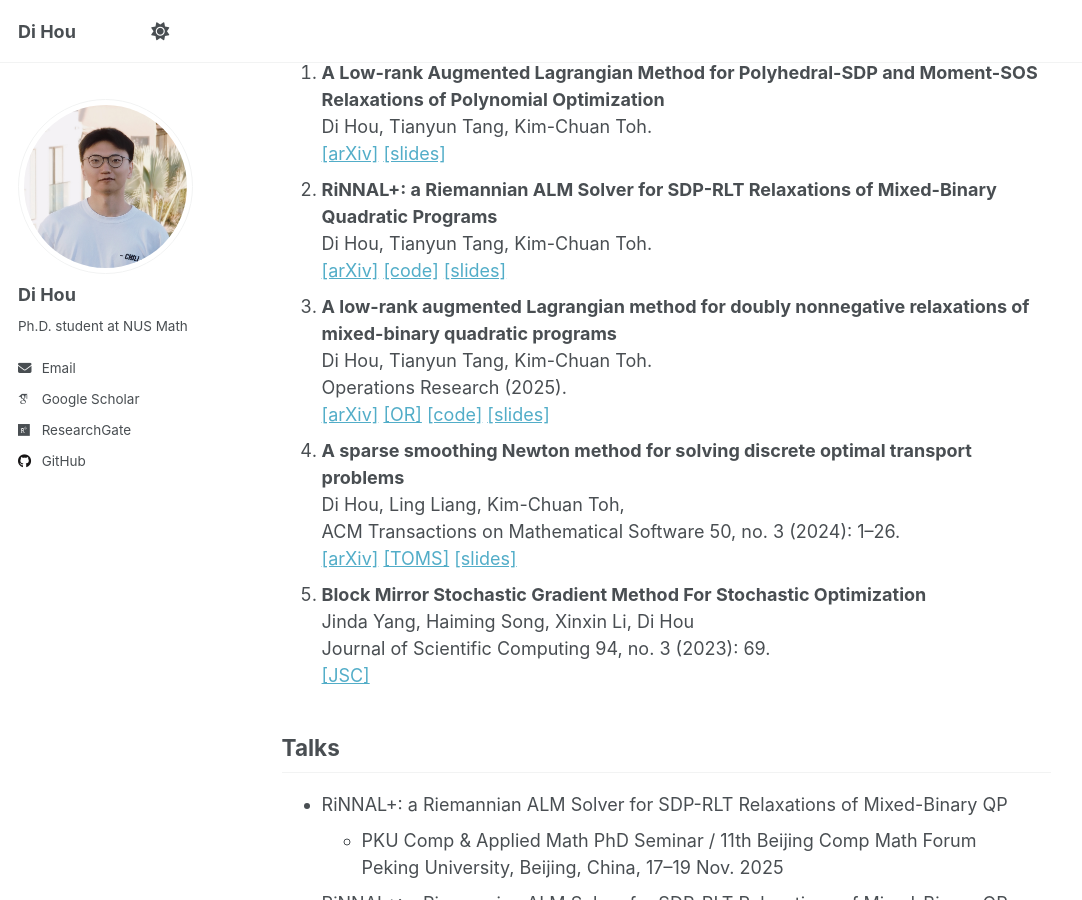
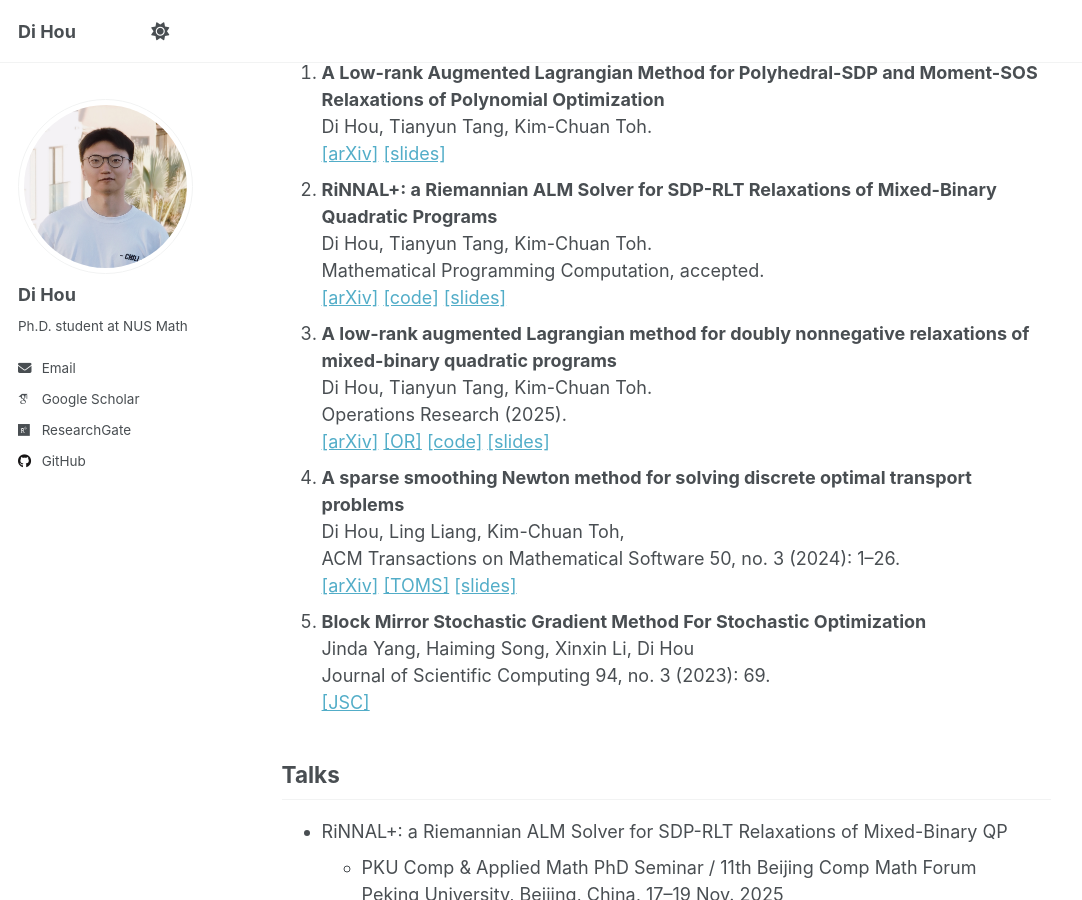
Before and after one commit to HouDiOpt/HouDiOpt.github.io, a Jekyll site: the page built from _pages/about.md, in a window 1280 px wide and 900 px high, scrolled down 555 px. Shown: the whole window, without its empty margins (0-1082 px from the left). Built offline with Jekyll 4.4.1, drawn with Linux system fonts in a browser that asks for light colours; some web fonts are replaced; a script that is not in the unit is left out.

Commit message:
Update publication details in about.md

```diff
--- a/_pages/about.md
+++ b/_pages/about.md
@@ -22,6 +22,7 @@ Publications
 <br>[[arXiv]](https://arxiv.org/abs/2512.06359) [[slides]](/files/RiNNALPOP.pdf)
 1. **RiNNAL+: a Riemannian ALM Solver for SDP-RLT Relaxations of Mixed-Binary Quadratic Programs**
 <br>Di Hou, Tianyun Tang, Kim-Chuan Toh.
+<br>Mathematical Programming Computation, accepted.
 <br>[[arXiv]](https://arxiv.org/abs/2507.13776) [[code]](https://github.com/HouDiOpt/RiNNALplus) [[slides]](/files/RiNNALplus_ICCOPT.pdf)
 1. **A low-rank augmented Lagrangian method for doubly nonnegative relaxations of mixed-binary quadratic programs**
 <br>Di Hou, Tianyun Tang, Kim-Chuan Toh.
```
